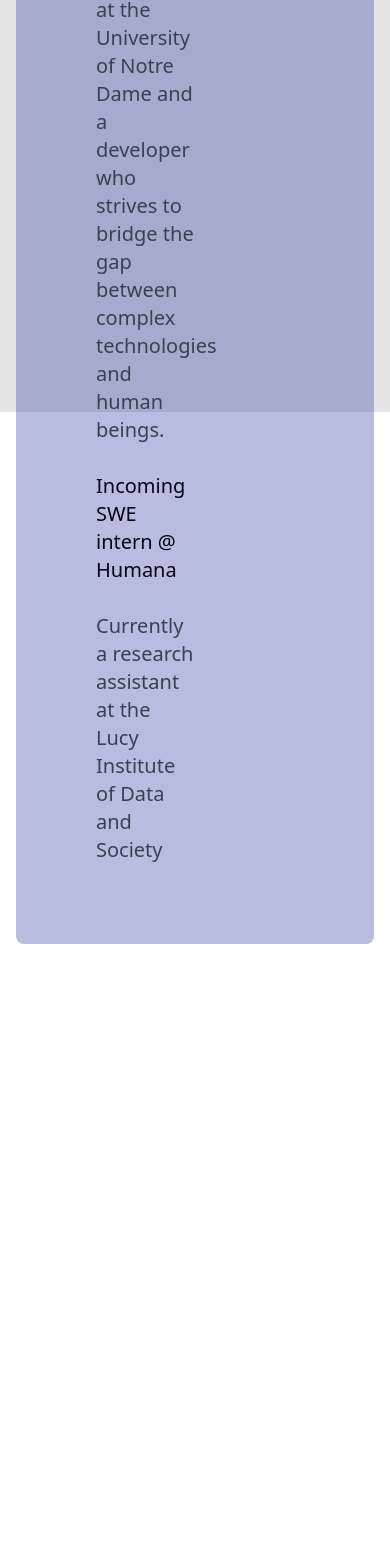
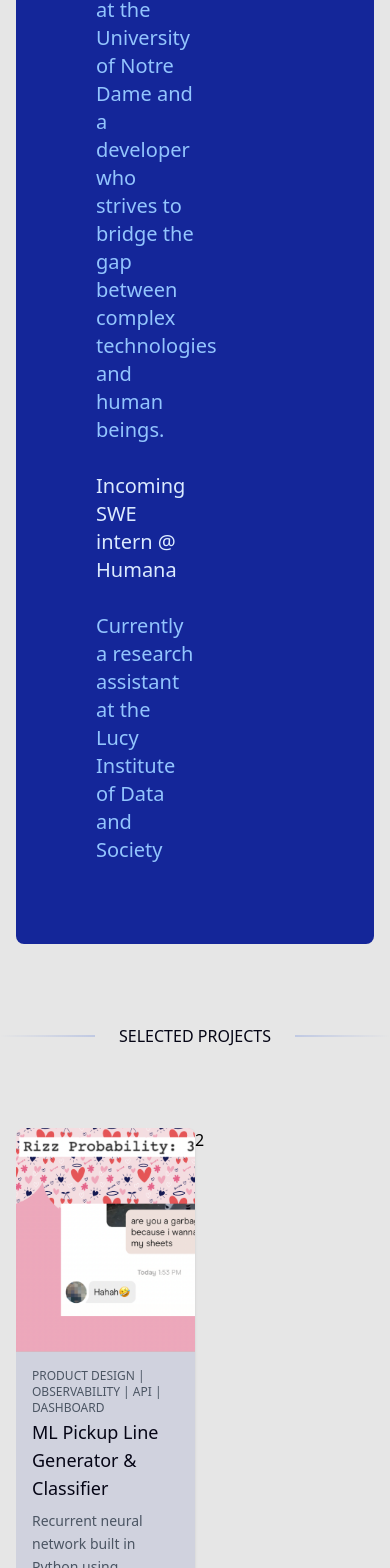
Before and after one commit to johnkimdw/portfolio, a React (Create React App) app: page / in a window 390 px wide. Shown: the part 432-2000 px from the top of the page. Before the commit the page ends 1376 px from the top, so only its background shows below. Built offline with nearby package versions, Linux system fonts and the light colour scheme.

Commit message:
update intro and add projects

```diff
--- a/src/App.js
+++ b/src/App.js
@@ -1,5 +1,6 @@
 import Navbar from "./components/Navbar"
 import Intro from "./components/Intro"
+import Projects from "./components/Projects"
 
 function App() {
   return (
@@ -10,6 +11,7 @@
         <Navbar/>
         {/* INTRO */}
         <Intro/>
+        <Projects/>
 
       </div>
     </main>
--- a/src/assets/SplineModel.js
+++ b/src/assets/SplineModel.js
@@ -4,6 +4,5 @@
   return (
     // <Spline scene="https://prod.spline.design/5wuWXkBkBIy-DPEf/scene.splinecode" />
     <Spline scene="https://prod.spline.design/4ZlX7NnsGFgaCh3K/scene.splinecode" />
-
   );
 }
--- a/src/components/Intro.js
+++ b/src/components/Intro.js
@@ -4,29 +4,28 @@
     return (
         <>
 
-        <div class="w-screen h-screen max-w-full max-h-3xl pt-16">
+        <div class="w-screen max-w-full max-h-3xl pt-16">
             <div class="container mx-auto max-w-screen-xl px-4 sm:px-6 lg:px-8">
-                <div class="bg-primary/30 px-20 py-20 mx-22 my-20 relative block overflow-hidden rounded-lg p-4 sm:p-6 lg:p-8">
-
-
+                {/* ABOUT SECTION */}
+                <div class="bg-primary px-20 py-20 mx-22 my-20 relative block overflow-hidden rounded-lg p-4 sm:p-6 lg:p-8">
 
                     {/* NAME INTRO */}
                     <div class="grid grid-cols-2 sm:justify-between sm:gap-4">
                         {/* COL 1 */}
                         <div>
-                            <h1 class="text-4xl font-bold text-text">
+                            <h1 class="text-4xl font-bold text-textl">
                                 Hi, I'm John&#160;&#160;
                                 <span class="animate-wave text-4xl">👋🏻</span>
                             </h1>
                             {/* <span class="animate-wave text-6xl">👋🏻</span> */}
 
                             <br/>
-                            <p className="mt-1 text-xl font-medium text-gray-700">I am a sophomore at the University of Notre Dame and a developer who strives to bridge the gap between complex technologies and human beings.</p>
+                            <p className="mt-1 text-xl font-medium text-blue-300">I am a sophomore at the University of Notre Dame and a developer who strives to bridge the gap between complex technologies and human beings.</p>
                             <br/>
-                            <p class="mt-1 text-xl font-medium text-text">Incoming SWE intern @ Humana</p>
+                            <p class="mt-1 text-xl font-medium text-blue-100">Incoming SWE intern @ Humana</p>
 
                             <br/>
-                            <p className="mt-1 text-xl font-medium text-gray-700">Currently a research assistant at the Lucy Institute of Data and Society</p>
+                            <p className="mt-1 text-xl font-medium text-blue-300">Currently a research assistant at the Lucy Institute of Data and Society</p>
                         </div>
                         {/* COL 2 */}
                         <div class="overflow-visible">
--- a/src/components/Navbar.js
+++ b/src/components/Navbar.js
@@ -25,15 +25,15 @@
                                 <nav aria-label="Global" class="md:block">
                                     <ul class="flex items-center gap-6 text-sm">
                                         <li>
-                                        <a class="text-text transition hover:text-gray-500/75" href="#projects"> PROJECTS </a>
+                                        <a class="text-text transition hover:text-secondary" href="#projects"> PROJECTS </a>
                                         </li>
 
                                         <li>
-                                        <a class="text-text transition hover:text-gray-500/75" href="#about"> ABOUT </a>
+                                        <a class="text-text transition hover:text-secondary" href="#about"> ABOUT </a>
                                         </li>
 
                                         <li>
-                                        <a class="text-text transition hover:text-gray-500/75" href="/"> RESUME </a>
+                                        <a class="text-text transition hover:text-secondary" href="/"> RESUME </a>
                                         </li>
                                     </ul>
                                 </nav>
--- a/src/components/Projects.js
+++ b/src/components/Projects.js
@@ -0,0 +1,60 @@
+import proj1 from "../assets/img/proj1.png"
+
+export default function Projects() {
+    return (
+        <>
+            {/* PROJECTS TITLE */}
+            <span className="container mx-auto max-w-screen-xl px-4 sm:px-6 lg:px-8 relative flex justify-center">
+                <div
+                    className="absolute inset-x-0 top-1/2 h-px -translate-y-1/2 bg-transparent bg-gradient-to-r from-transparent via-blue-700 to-transparent opacity-75"
+                ></div>
+
+                <span className="relative z-10 bg-background px-6 text-text">SELECTED PROJECTS</span>
+            </span>
+
+            {/* PROJECTS */}
+            <div class="container mx-auto max-w-screen-xl px-4 sm:px-6 lg:px-8">
+                <div class=" mx-22 my-20 relative block overflow-hidden rounded-lg">
+                    <div class="grid grid-cols-2 grid-rows-2 sm:justify-between sm:gap-4">
+
+
+
+                        <div className="overflow-hidden rounded-lg shadow transition hover:shadow-lg">
+                            <img
+                                alt="project 1"
+                                src={proj1}
+                                className="h-56 w-full object-cover"
+                            />
+
+                            <div className="bg-primary/10 p-4 sm:p-6">
+                                <p className="block text-xs text-gray-600">PRODUCT DESIGN | OBSERVABILITY | API | DASHBOARD</p>
+
+                                <a href="https://github.com/JohndKim/Pickup-Line-Generator">
+                                <h3 className="mt-0.5 text-lg text-text hover:text-primary">ML Pickup Line Generator & Classifier</h3>
+                                </a>
+
+                                <p className="mt-2 line-clamp-3 text-sm/relaxed text-gray-600">
+                                Recurrent neural network built in Python using TensorFlow and Keras to help with in-person and online dating.
+
+
+                                </p>
+                            </div>
+                        </div>
+
+                        <div>2</div>
+                        <div>3</div>
+                        <div>4</div>
+
+                    </div>
+
+
+                </div>
+                {/* <p class="bg-green-500 text-text outline-red-500">hello world</p> */}
+            </div>
+
+
+
+
+        </>
+    );
+}
--- a/tailwind.config.js
+++ b/tailwind.config.js
@@ -19,6 +19,7 @@
         // accent: '#1534A2',
         // background: '#1A1A1A',
         // text: '#EAEAFA',
+        textl: '#EAEAFA',
       },
 
       container: {
```
Also changed, not shown: src/assets/img/proj1.png (added).
